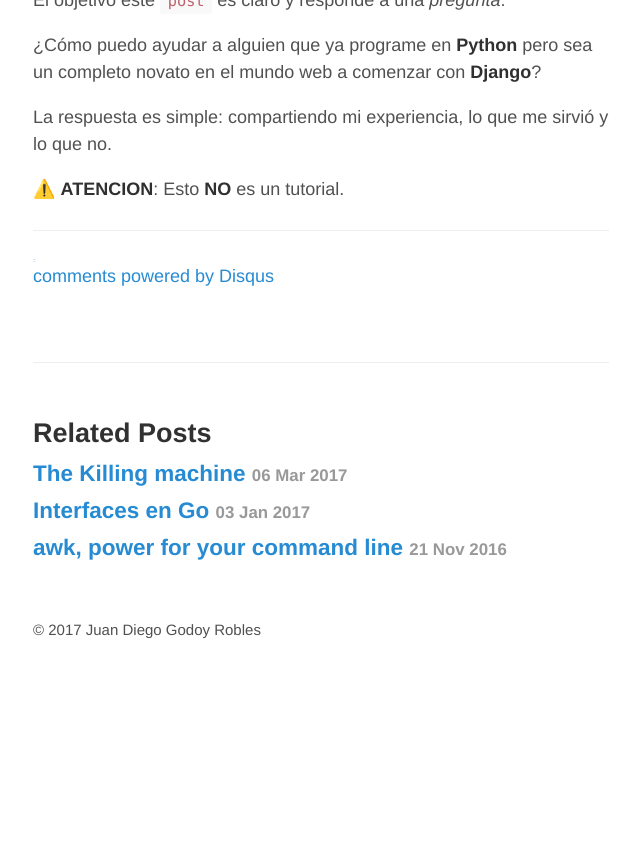
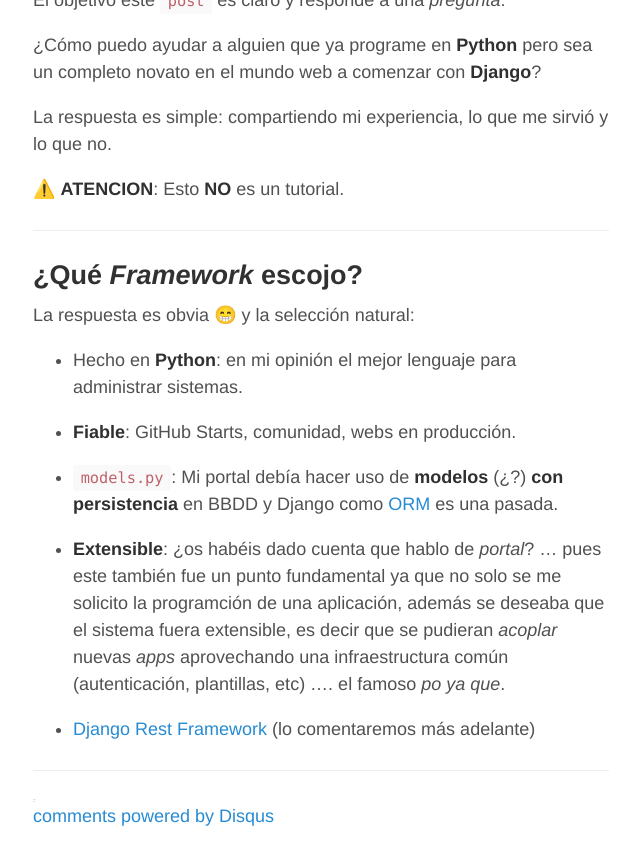
Before and after one commit to klashxx/klashxx.github.io, a Jekyll site: the page built from _posts/2017-09-22-django-vs-sysadmin.md, in a window 1280 px wide and 900 px high, scrolled down 1985 px. Shown: the top 865 px of the window, without its empty margins (319-959 px from the left). Built offline with Jekyll 4.4.1, drawn with Linux system fonts in a browser that asks for light colours; emoji names are drawn with the system emoji font; comment, search, counter and statistics services are not loaded; before the commit the page ends 2664 px from its top, so only the background shows below that.

Commit message:
Reasons to choose Django

```diff
--- a/_posts/2017-09-22-django-vs-sysadmin.md
+++ b/_posts/2017-09-22-django-vs-sysadmin.md
@@ -75,6 +75,22 @@
 
 <hr>
 
+## ¿Qué *Framework* escojo?
+
+La respuesta es obvia :grin: y la selección natural:
+
+- Hecho en **Python**: en mi opinión el mejor lenguaje para administrar sistemas.
+
+- **Fiable**: GitHub Starts, comunidad, webs en producción.
+
+- `models.py`: Mi portal debía hacer uso de **modelos** (¿?) **con persistencia** en BBDD y Django como [ORM][wiki-orm] es una pasada.
+
+- **Extensible**: ¿os habéis dado cuenta que hablo de *portal*? ... pues este también fue un punto fundamental ya que no solo se me solicito la programción de una aplicación, además se deseaba que el sistema fuera extensible, es decir que se pudieran *acoplar* nuevas *apps* aprovechando una infraestructura común (autenticación, plantillas, etc) …. el famoso *po ya que*.
+
+- [Django Rest Framework][drf-home] (lo comentaremos más adelante)
+
+<hr>
+
 [pycones2017-home]: https://2017.es.pycon.org "PyConES 2017 - Cáceres"
 [dvs-agenda]: https://2017.es.pycon.org/es/schedule/sysadmin-vs-django/ "Django vs Sysadmin - PyConES 2017"
 [dvs-slides]: https://klashxx.github.io/slides/django/ "Django vs Sysadmin - Slides"
@@ -88,3 +104,5 @@
 [repo-auth]: https://github.com/klashxx/PyConES2017/tree/01_auth "Django vs Sysadmin - 01_auth"
 [repo-apps]: https://github.com/klashxx/PyConES2017/tree/02_apps "Django vs Sysadmin - 02_apps"
 [repo-drf]: https://github.com/klashxx/PyConES2017/tree/03_drf "Django vs Sysadmin - 03_drf"
+[wiki-orm]: https://es.wikipedia.org/wiki/Mapeo_objeto-relacional "ORM - Wikipedia"
+[drf-home]: http://www.django-rest-framework.org/ "Django REST framework"
```
